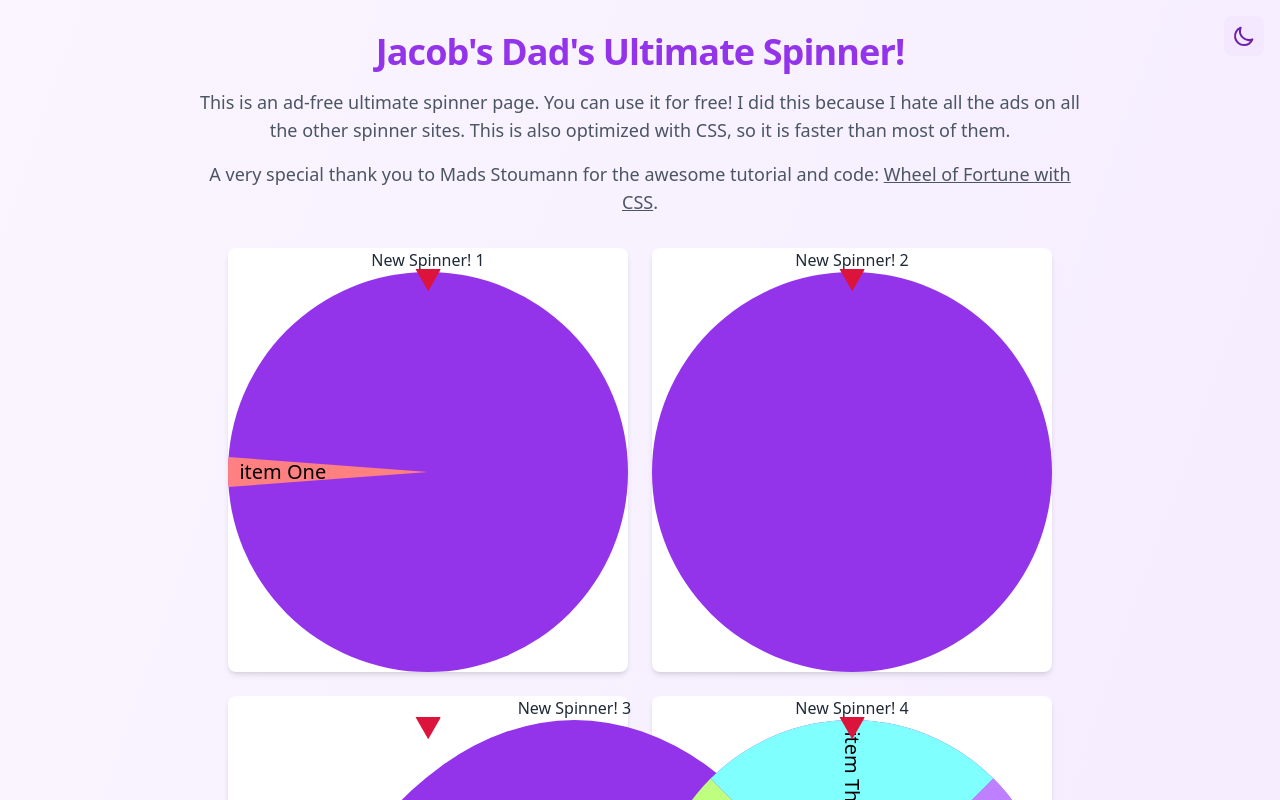
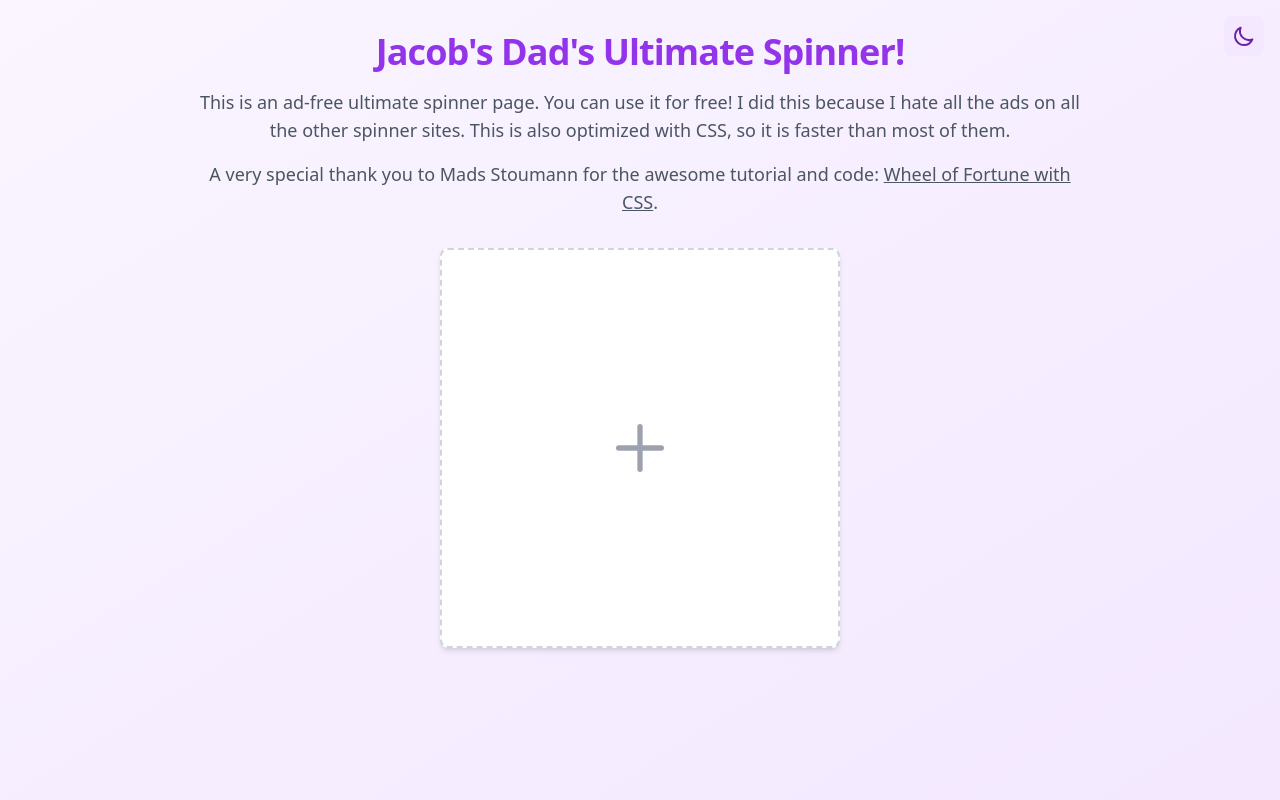
Before and after one commit to skamansam/ultimate-spinner, a SvelteKit app: page / in a window 1280 px wide. Shown: the top 800 px of the page. Built offline with nearby package versions, Linux system fonts and the light colour scheme.

Commit message:
use the correct runes

```diff
--- a/src/lib/Spinner.svelte
+++ b/src/lib/Spinner.svelte
@@ -58,11 +58,9 @@
 </script>
 
 <div class="spinner">
-	{#if title}
 		<div class="text-gray-800 dark:text-gray-200" style="grid-column: 1 / -1; text-align: center;">
-			{title}
+			{title || "New Spinner!"}
 		</div>
-	{/if}
 	<ul
 		style="--item-count: {items.length}; --spin-duration: {spinDuration}ms;"
 		on:click={spin}
--- a/src/routes/+page.svelte
+++ b/src/routes/+page.svelte
@@ -1,10 +1,35 @@
 <script>
 	import Spinner from '$lib/Spinner.svelte';
 	import ThemeToggle from '$lib/ThemeToggle.svelte';
-	import { onMount } from 'svelte';
-	import { theme } from '$lib/stores/theme.js';
 
-    const testItemTexts = [
+	const defaultItems = 'item One\nitem Two\nitem Three\nitem Four';
+
+	let title = $state('');
+	let items = $state(defaultItems);
+	let spinners = $state([]);
+
+	/**
+	 * @type {HTMLDialogElement}
+	 */
+	let dialog;
+
+	function addSpinner() {
+		spinners = [...spinners, { title, items: items.split('\n').map((s) => s.trim()) }];
+		title = '';
+		items = defaultItems;
+		dialog?.close();
+	}
+
+	function openModal() {
+		dialog?.showModal();
+	}
+
+	function closeModal() {
+		dialog?.close();
+	}
+
+	function addTestSpinners() {
+		const testItemTexts = [
 				'item One',
 				'item Two',
 				'item Three',
@@ -18,31 +43,10 @@
 				'item Eleven',
 				'item Twelve'
 			];
-	let title = '';
-	let items = ['item One', 'item Two', 'item Three'];
-	let spinners = (new Array(12)).fill(0).map((_, i) => ({
-        title: `New Spinner! ${i + 1}`,
-        items: testItemTexts.slice(0, i + 1)
-    })).flat().concat([{ title: "Test 1000!", items: (new Array(1000)).fill(0).map((_, i) => `item ${i + 1}`) }]);
-
-    /**
-     * @type {HTMLDialogElement}
-     */
-    let dialog;
-
-	function addSpinner() {
-		spinners = [...spinners, { title, items: items.split(',').map((s) => s.trim()) }];
-		title = '';
-		items = '';
-		dialog?.close();
-	}
-
-	function openModal() {
-		dialog?.showModal();
-	}
-
-	function closeModal() {
-		dialog?.close();
+		spinners = [...spinners, ... (new Array(12)).fill(0).map((_, i) => ({
+			title: `New Spinner! ${i + 1}`,
+			items: testItemTexts.slice(0, i + 1)
+		})).flat().concat([{ title: "Test 1000!", items: (new Array(1000)).fill(0).map((_, i) => `item ${i + 1}`) }])];
 	}
 </script>
 
@@ -125,7 +129,7 @@
 			<form class="space-y-6" on:submit|preventDefault={addSpinner}>
 				<div class="space-y-4">
 					<label class="block" for="title">
-						<span class="mb-1 block font-medium text-gray-700 dark:text-gray-300">Title</span>
+						<span class="mb-1 block font-medium text-gray-700 dark:text-gray-300">Title (optional)</span>
 						<input
 							class="w-full rounded-md border border-gray-300 bg-white px-4 py-2 text-gray-900 placeholder-gray-500 transition-colors focus:border-purple-500 focus:ring-2 focus:ring-purple-500 dark:border-gray-600 dark:bg-gray-700 dark:text-white dark:placeholder-gray-400"
 							type="text"
@@ -137,15 +141,14 @@
 					</label>
 					<label class="block" for="items">
 						<span class="mb-1 block font-medium text-gray-700 dark:text-gray-300"
-							>Items (comma-separated)</span
+							>Items (one on each line)</span
 						>
-						<input
-							class="w-full rounded-md border border-gray-300 bg-white px-4 py-2 text-gray-900 placeholder-gray-500 transition-colors focus:border-purple-500 focus:ring-2 focus:ring-purple-500 dark:border-gray-600 dark:bg-gray-700 dark:text-white dark:placeholder-gray-400"
-							type="text"
+						<textarea
+							class="w-full min-h-[300px] rounded-md border border-gray-300 bg-white px-4 py-2 text-gray-900 placeholder-gray-500 transition-colors focus:border-purple-500 focus:ring-2 focus:ring-purple-500 dark:border-gray-600 dark:bg-gray-700 dark:text-white dark:placeholder-gray-400"
 							id="items"
-							placeholder="Item 1, Item 2, Item 3"
+							placeholder={defaultItems}
 							bind:value={items}
-						/>
+						></textarea>
 					</label>
 				</div>
 				<button
```
